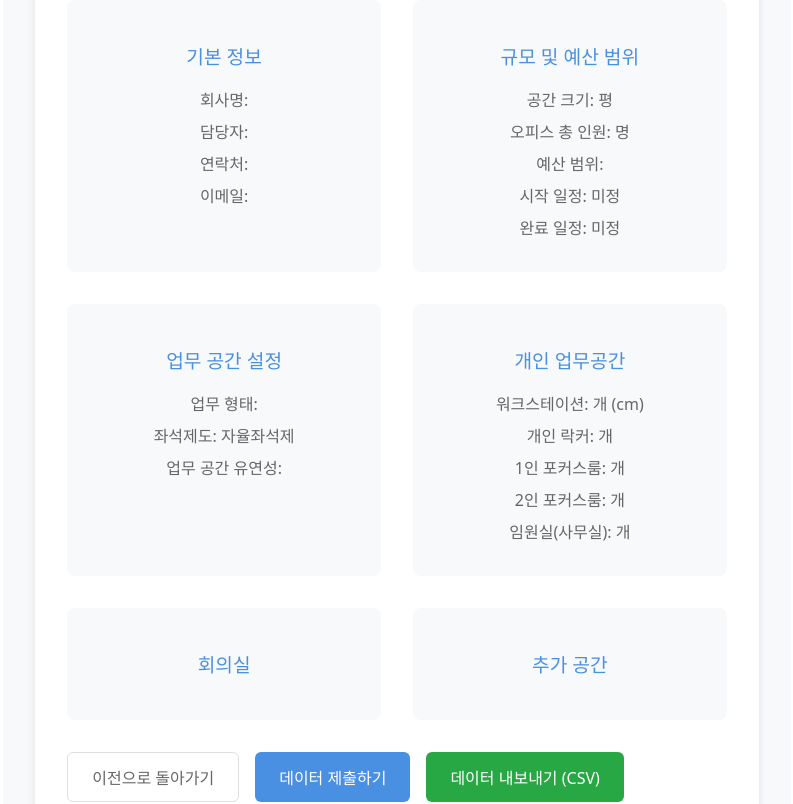
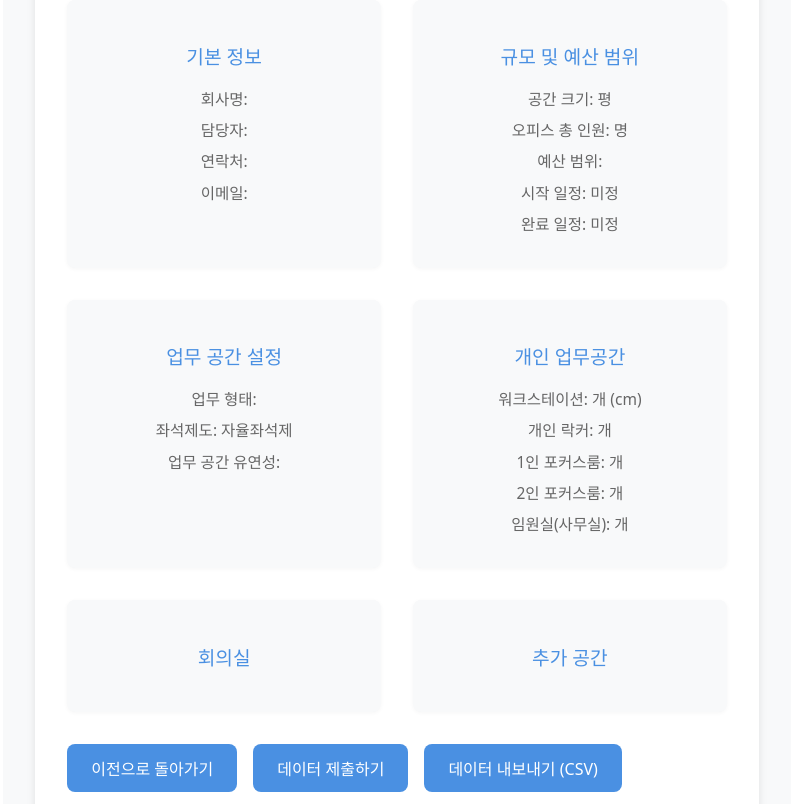
Before and after one commit to sofiaonandoff/OFFICEmm, a React (Vite) app: page /officemm/design-preview in a window 1280 px wide. Shown: the part 500-1304 px from the top of the page, without its empty margins (243-1036 px from the left). Built offline with nearby package versions, Linux system fonts and the light colour scheme.

Commit message:
dark mode modified

```diff
--- a/src/pages/DesignPreview.jsx
+++ b/src/pages/DesignPreview.jsx
@@ -207,29 +207,29 @@ const DesignPreview = () => {
           <div className="info-grid">
             <div className="info-item">
               <h3>기본 정보</h3>
-              <p>회사명: {formData?.companyName}</p>
-              <p>담당자: {formData?.contactName}</p>
-              <p>연락처: {formData?.contactPhone}</p>
-              <p>이메일: {formData?.contactEmail}</p>
+              <p className="info-value">회사명: {formData?.companyName}</p>
+              <p className="info-value">담당자: {formData?.contactName}</p>
+              <p className="info-value">연락처: {formData?.contactPhone}</p>
+              <p className="info-value">이메일: {formData?.contactEmail}</p>
             </div>
             <div className="info-item">
               <h3>규모 및 예산 범위</h3>
-              <p>공간 크기: {formData?.spaceSize}평</p>
-              <p>오피스 총 인원: {formData?.totalEmployees}명</p>
-              <p>예산 범위: {formData?.budget}</p>
-              <p>시작 일정: {formData?.startSchedule ? formData.startSchedule : '미정'}</p>
-              <p>완료 일정: {formData?.endSchedule ? formData.endSchedule : '미정'}</p>
+              <p className="info-value">공간 크기: {formData?.spaceSize}평</p>
+              <p className="info-value">오피스 총 인원: {formData?.totalEmployees}명</p>
+              <p className="info-value">예산 범위: {formData?.budget}</p>
+              <p className="info-value">시작 일정: {formData?.startSchedule ? formData.startSchedule : '미정'}</p>
+              <p className="info-value">완료 일정: {formData?.endSchedule ? formData.endSchedule : '미정'}</p>
             </div>
             <div className="info-item">
               <h3>업무 공간 설정</h3>
-              <p>업무 형태: {
+              <p className="info-value">업무 형태: {
                 (formData?.workStyle || [])
                   .map(getWorkStyleLabel)
                   .filter(Boolean)
                   .join(', ')
               }</p>
-              <p>좌석제도: {formData?.seatingType === 'fixed' ? '고정좌석제' : '자율좌석제'}</p>
-              <p>업무 공간 유연성: {
+              <p className="info-value">좌석제도: {formData?.seatingType === 'fixed' ? '고정좌석제' : '자율좌석제'}</p>
+              <p className="info-value">업무 공간 유연성: {
                 {
                   'high': '매우 유연',
                   'medium': '중간',
@@ -239,17 +239,17 @@ const DesignPreview = () => {
             </div>
             <div className="info-item">
               <h3>개인 업무공간</h3>
-              <p>워크스테이션: {formData?.workstations.count}개 ({formData?.workstations.size}cm)</p>
-              <p>개인 락커: {formData?.lockers.count}개</p>
-              <p>1인 포커스룸: {formData?.focusRooms.single.count}개</p>
-              <p>2인 포커스룸: {formData?.focusRooms.double.count}개</p>
-              <p>임원실(사무실): {formData?.executiveRooms.count}개</p>
+              <p className="info-value">워크스테이션: {formData?.workstations.count}개 ({formData?.workstations.size}cm)</p>
+              <p className="info-value">개인 락커: {formData?.lockers.count}개</p>
+              <p className="info-value">1인 포커스룸: {formData?.focusRooms.single.count}개</p>
+              <p className="info-value">2인 포커스룸: {formData?.focusRooms.double.count}개</p>
+              <p className="info-value">임원실(사무실): {formData?.executiveRooms.count}개</p>
             </div>
             <div className="info-item">
               <h3>회의실</h3>
               {Object.entries(formData?.meetingRooms || {}).map(([type, data]) => (
                 data.count > 0 && (
-                  <p key={type}>
+                  <p className="info-value" key={type}>
                     {type === 'small' && '소형 회의실'}
                     {type === 'medium' && '중형 회의실'}
                     {type === 'large' && '대형 회의실'}
@@ -262,7 +262,7 @@ const DesignPreview = () => {
               <h3>추가 공간</h3>
               {Object.entries(formData?.additionalSpaces || {}).map(([type, data]) => (
                 data.required && (
-                  <p key={type}>
+                  <p className="info-value" key={type}>
                     {type === 'canteen' && '캔틴'}
                     {type === 'lounge' && '라운지'}
                     {type === 'breakRoom' && '휴게실'}
--- a/src/pages/InitialInfo.jsx
+++ b/src/pages/InitialInfo.jsx
@@ -920,7 +920,7 @@ const InitialInfo = () => {
             (step === 1 && (!formData.companyName || !formData.contactName ||
               !formData.contactPhone || !formData.contactEmail ||
               emailError || !validateEmail(formData.contactEmail))) ||
-            (step === 2 && (!formData.seatingType || formData.workStyle.length === 0 || !formData.workStyleFlexibility || (formData.workStyle.includes('other') && !workStyleOther)))
+            (step === 2 && (!formData.seatingType || formData.workStyle.length === 0 || !formData.workStyleFlexibility))
           }
         >
           {step === 3 ? '설계 시작하기' : '다음'}
--- a/src/styles/InitialInfo.css
+++ b/src/styles/InitialInfo.css
@@ -790,6 +790,7 @@ select:focus {
 
   .requirement-section {
     background: #2d2d2d;
+    color: #e0e0e0;
   }
 
   .requirement-section h3 {
@@ -799,6 +800,7 @@ select:focus {
   .meeting-room-type {
     background: #3d3d3d;
     border-color: #4d4d4d;
+    color: #e0e0e0;
   }
 
   .meeting-room-info h4 {
@@ -933,4 +935,269 @@ select:focus {
   .required {
     color: #ff6b6b;
   }
+
+  .setting-section {
+    background: #2d2d2d;
+    color: #e0e0e0;
+    border-radius: 8px;
+  }
+
+  .setting-section h3 {
+    color: #e0e0e0;
+  }
+
+  .work-style-options {
+    background: transparent;
+  }
+
+  .work-style-checkbox,
+  .work-style-btn {
+    background: #3d3d3d !important;
+    border-color: #4d4d4d !important;
+    color: #e0e0e0 !important;
+  }
+
+  .work-style-btn.selected {
+    background-color: #2c5282 !important;
+    border-color: #4a90e2 !important;
+  }
+
+  .work-style-checkbox input[type="text"] {
+    background-color: #404040;
+    border-color: #4d4d4d;
+    color: #e0e0e0;
+  }
+
+  .work-style-checkbox input[type="text"]:focus {
+    border-color: #4a90e2;
+    background-color: #454545;
+  }
+
+  .flexibility-options {
+    background: transparent;
+  }
+
+  .flexibility-option {
+    background: #3d3d3d;
+    border-color: #4d4d4d;
+    color: #e0e0e0;
+  }
+
+  .flexibility-option.selected {
+    background-color: #2c5282;
+    border-color: #4a90e2;
+  }
+
+  .flexibility-option:hover {
+    border-color: #4a90e2;
+    background-color: #404040;
+  }
+
+  .seating-option,
+  .seating-option.selected {
+    color: #e0e0e0;
+  }
+
+  .seating-option.selected {
+    color: #fff;
+  }
+
+  .seating-option h4,
+  .seating-option p {
+    color: inherit;
+  }
+
+  .flexibility-option,
+  .flexibility-option.selected {
+    color: #e0e0e0;
+  }
+
+  .flexibility-option.selected {
+    color: #fff;
+  }
+
+  .flexibility-option h4,
+  .flexibility-option p {
+    color: inherit;
+  }
+
+  .personal-space-inputs {
+    color: #e0e0e0;
+  }
+
+  .space-count-input label {
+    color: #e0e0e0;
+  }
+
+  /* 오피스 설계 미리보기(DesignPreview) 다크모드 */
+  .design-preview-container {
+    background: #1a1a1a;
+    color: #e0e0e0;
+  }
+
+  .preview-section {
+    background: #2d2d2d;
+    border-radius: 12px;
+    box-shadow: 0 2px 8px rgba(0, 0, 0, 0.3);
+    color: #e0e0e0;
+  }
+
+  .info-item {
+    background: #3d3d3d;
+    border-radius: 8px;
+    color: #e0e0e0;
+  }
+
+  .info-item h3 {
+    color: #e0e0e0;
+  }
+
+  .info-item p {
+    color: #b0b0b0;
+  }
+
+  .data-actions {
+    background: transparent;
+  }
+
+  .data-actions button,
+  .submit-button,
+  .export-button,
+  .back-button {
+    background-color: #4a90e2;
+    color: #fff;
+    border: none;
+    border-radius: 8px;
+    padding: 0.75rem 1.5rem;
+    font-size: 1rem;
+    margin-right: 0.5rem;
+    transition: background 0.2s;
+  }
+
+  .data-actions button:hover,
+  .submit-button:hover,
+  .export-button:hover,
+  .back-button:hover {
+    background-color: #357abd;
+  }
+
+  .loading-animation {
+    background: transparent;
+    color: #e0e0e0;
+  }
+
+  .loading-spinner {
+    border: 4px solid #3d3d3d;
+    border-top: 4px solid #4a90e2;
+  }
 }
+
+.info-grid {
+  display: grid;
+  grid-template-columns: repeat(auto-fit, minmax(220px, 1fr));
+  gap: 1.5rem;
+  margin-bottom: 2rem;
+}
+
+.info-item {
+  background: #f8f9fa;
+  border-radius: 8px;
+  padding: 1.25rem 1rem;
+  box-shadow: 0 1px 4px rgba(0, 0, 0, 0.04);
+  color: #222;
+}
+
+.info-item h3 {
+  margin-bottom: 0.75rem;
+  color: #333;
+  font-size: 1.1rem;
+}
+
+.info-item p {
+  margin: 0.25rem 0;
+  color: #555;
+  font-size: 0.97rem;
+}
+
+.data-actions {
+  display: flex;
+  gap: 0.75rem;
+  margin-top: 1.5rem;
+}
+
+.data-actions button,
+.submit-button,
+.export-button,
+.back-button {
+  background-color: #4a90e2;
+  color: #fff;
+  border: none;
+  border-radius: 8px;
+  padding: 0.75rem 1.5rem;
+  font-size: 1rem;
+  transition: background 0.2s;
+  cursor: pointer;
+}
+
+.data-actions button:hover,
+.submit-button:hover,
+.export-button:hover,
+.back-button:hover {
+  background-color: #357abd;
+}
+
+@media (prefers-color-scheme: dark) {
+  .info-grid {
+    background: transparent;
+  }
+
+  .info-item {
+    background: #23272e;
+    color: #e0e0e0;
+    box-shadow: 0 1px 4px rgba(0, 0, 0, 0.18);
+  }
+
+  .info-item h3 {
+    color: #e0e0e0;
+  }
+
+  .info-item p {
+    color: #b0b0b0;
+  }
+
+  .data-actions {
+    background: transparent;
+  }
+
+  .data-actions button,
+  .submit-button,
+  .export-button,
+  .back-button {
+    background-color: #4a90e2;
+    color: #fff;
+    border: none;
+    border-radius: 8px;
+    padding: 0.75rem 1.5rem;
+    font-size: 1rem;
+    transition: background 0.2s;
+    cursor: pointer;
+  }
+
+  .data-actions button:hover,
+  .submit-button:hover,
+  .export-button:hover,
+  .back-button:hover {
+    background-color: #357abd;
+  }
+}
+
+.info-value {
+  color: #555;
+  font-size: 0.97rem;
+}
+
+@media (prefers-color-scheme: dark) {
+  .info-value {
+    color: #e0e0e0;
+  }
+}
```
Also changed, not shown: 1 other file (tests, documents, lock files or other folders).
